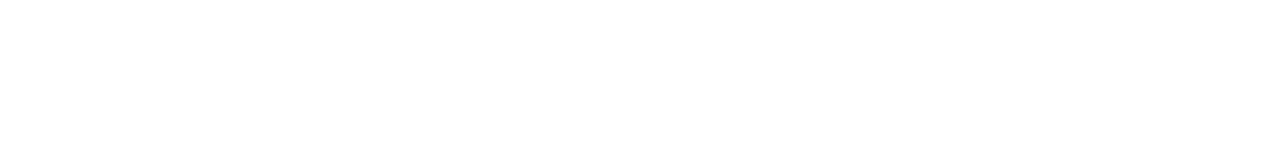
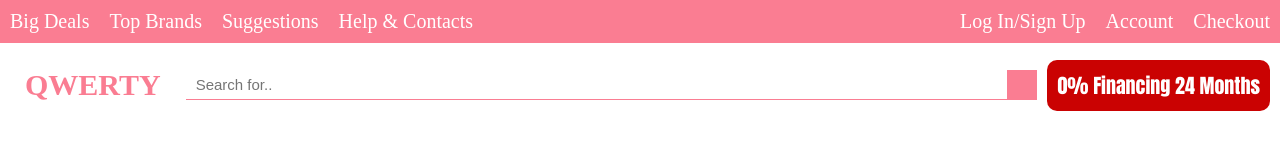
Before and after one commit to zeplin-michael/Qwirty, a plain HTML site: page index.html in a window 1280 px wide. Drawn offline with Linux system fonts and the light colour scheme.

Commit message:
Header CSS

```diff
--- /dev/null
+++ b/header-style.css
@@ -0,0 +1,77 @@
+* {
+  margin: 0;
+  padding: 0;
+  box-sizing: border-box;
+}
+
+li {
+  list-style: none;
+  color: white;
+  margin: 0;
+  padding: 10px;
+  font-size: 20px;
+}
+
+.header-tabs {
+  display: flex;
+  align-items: center;
+  justify-content: space-between;
+  background-color: rgb(250, 125, 146);
+}
+
+.left-header {
+  display: flex;
+  text-align: center;
+  align-items: center;
+}
+
+.right-header {
+  display: flex;
+  justify-content: flex-end;
+  text-align: center;
+  align-items: center;
+}
+
+.logo-bar {
+  display: flex;
+  align-items: center;
+  justify-content: space-between;
+}
+
+.logo-bar h1 {
+  color: rgb(250, 125, 146);
+  font-size: 30px;
+  padding: 25px;
+}
+
+.logo-bar input {
+  flex: 1;
+  font-size: 15px;
+  text-indent: 10px;
+  height: 30px;
+  border-top: 0;
+  border-right: 0;
+  border-left: 0;
+  border-bottom: 1px solid rgb(250, 125, 146);
+}
+
+.logo-bar button {
+  float: left;
+  padding: 15px;
+  background: rgb(250, 125, 146);
+  color: white;
+  border: 0;
+}
+
+.logo-bar a {
+  display: flex;
+  justify-content: flex-end;
+  text-decoration: none;
+  font-family: Impact, Haettenschweiler, "Arial Narrow Bold", sans-serif;
+  font-size: 20px;
+  background-color: rgb(202, 2, 2);
+  border-radius: 10px;
+  color: white;
+  padding: 10px;
+  margin: 10px;
+}
--- a/index.html
+++ b/index.html
@@ -3,7 +3,34 @@
   <head>
     <meta charset="UTF-8" />
     <meta name="viewport" content="width=device-width, initial-scale=1.0" />
+    <link rel="stylesheet" href="./header-style.css" />
     <title>Qwirty</title>
   </head>
-  <body></body>
+  <body>
+    <header>
+      <nav>
+        <div class="header-tabs">
+          <menu class="left-header">
+            <li>Big Deals</li>
+            <li>Top Brands</li>
+            <li>Suggestions</li>
+            <li>Help & Contacts</li>
+          </menu>
+          <menu class="right-header">
+            <li>Log In/Sign Up</li>
+            <li>Account</li>
+            <li>Checkout</li>
+          </menu>
+        </div>
+      </nav>
+      <div class="logo-bar">
+        <h1>QWERTY</h1>
+        <input type="text" placeholder="Search for.." name="search" />
+        <button type="submit">
+          <i class="fa fa-search"></i>
+        </button>
+        <a href="#">0% Financing 24 Months</a>
+      </div>
+    </header>
+  </body>
 </html>
```
